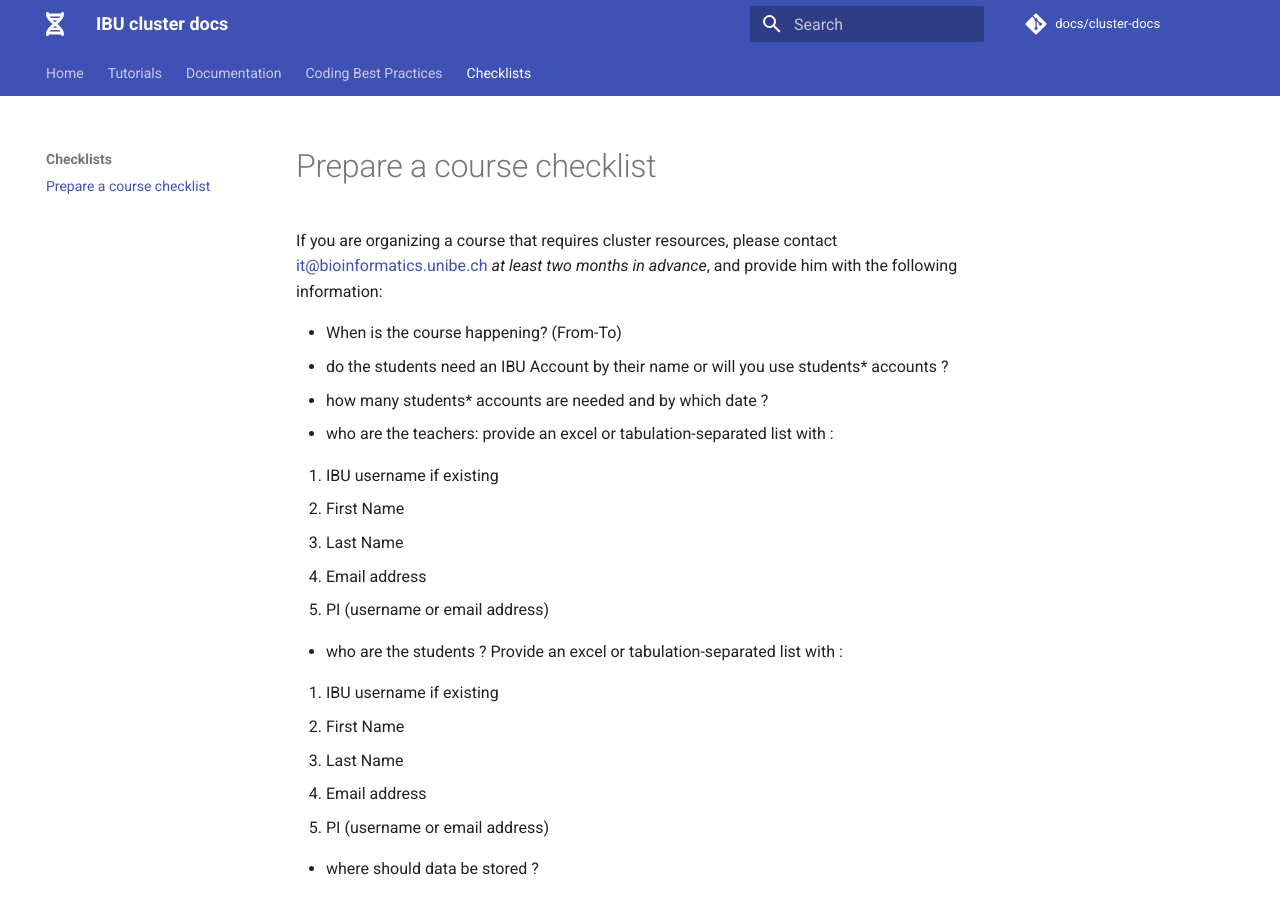
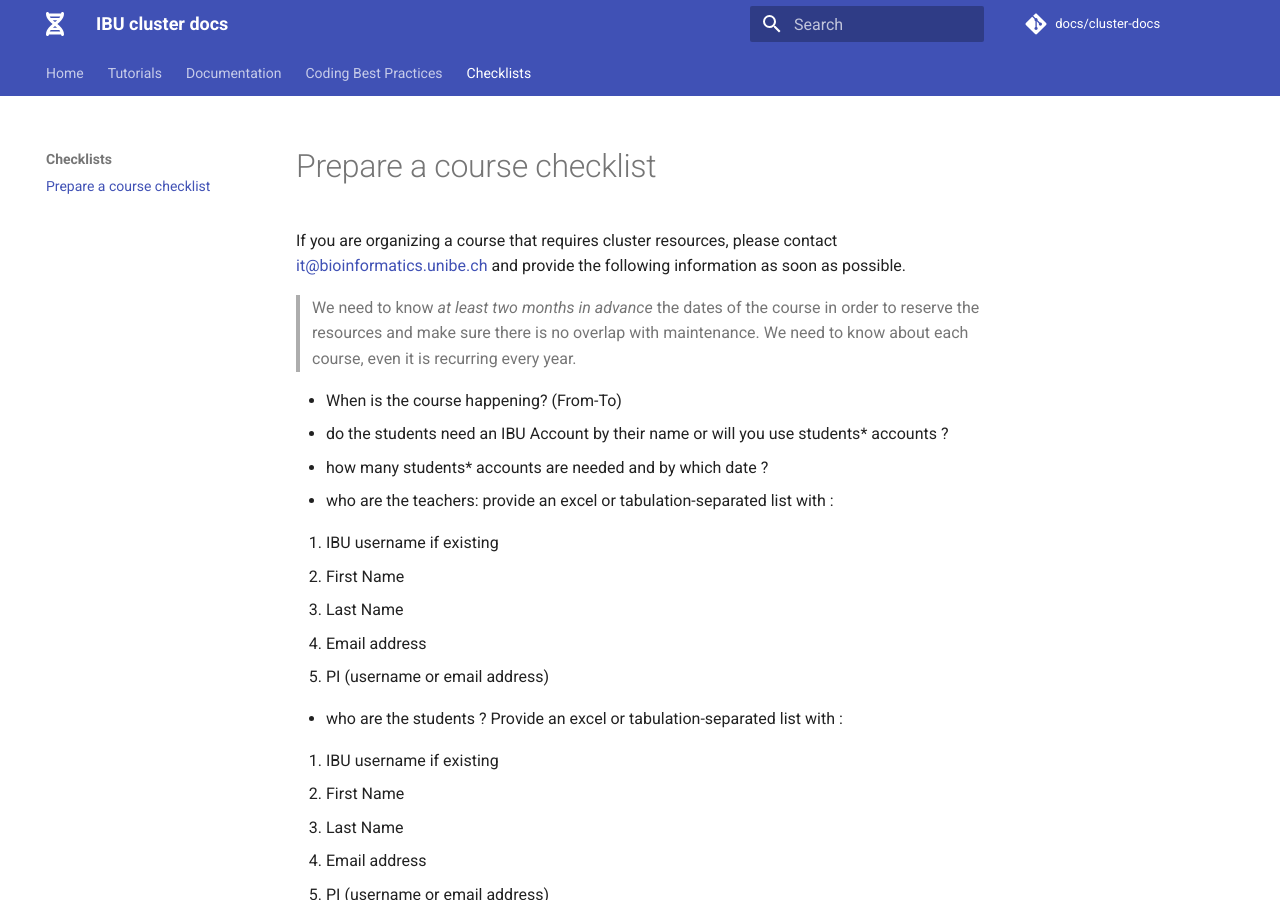
Before and after one commit to GeertvanGeest/cluster-docs, an MkDocs documentation site: the page built from docs/checklists/checklist_courses_cluster.md, in a window 1280 px wide and 900 px high. Built offline with MkDocs 1.6.1 and Material for MkDocs 9.7.7, drawn with Linux system fonts in a browser that asks for light colours.

Commit message:
clarify when what is needed

```diff
--- a/docs/checklists/checklist_courses_cluster.md
+++ b/docs/checklists/checklist_courses_cluster.md
@@ -1,4 +1,6 @@
-If you are organizing a course that requires cluster resources, please contact [it@bioinformatics.unibe.ch](mailto:it@bioinformatics.unibe.ch) _at least two months in advance_, and provide him with the following information:
+If you are organizing a course that requires cluster resources, please contact [it@bioinformatics.unibe.ch](mailto:it@bioinformatics.unibe.ch) and provide the following information as soon as possible.
+
+>We need to know _at least two months in advance_ the dates of the course in order to reserve the resources and make sure there is no overlap with maintenance.  We need to know about each course, even it is recurring every year.
 
 - When is the course happening? (From-To)
 - do the students need an IBU Account by their name or will you use students* accounts ?
```
